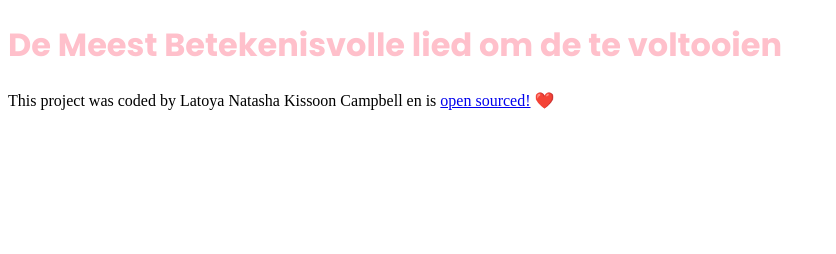
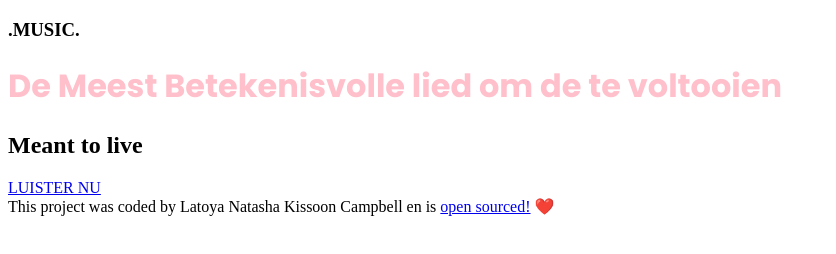
Before and after one commit to LatoyaNatashaC/Challenge-1, a plain HTML site: page index.html in a window 1280 px wide. Shown: the whole page, without its empty margins (0-836 px from the left). Drawn offline with nearby package versions, Linux system fonts and the light colour scheme.

Commit message:
updated content of header

```diff
--- a/index.html
+++ b/index.html
@@ -20,7 +20,10 @@
   <body>
     <div class="container">
       <header>
+        <h3>.MUSIC.</h3>
         <h1>De Meest Betekenisvolle lied om de te voltooien</h1>
+        <h2>Meant to live</h2>
+        <a href="youtube">LUISTER NU</a>
       </header>
       <footer>
         This project was coded by Latoya Natasha Kissoon Campbell en is
```
Also changed, not shown: images/olympic-track.jpg (added), images/switchfoot 1.jpg (deleted), 1 other file.
